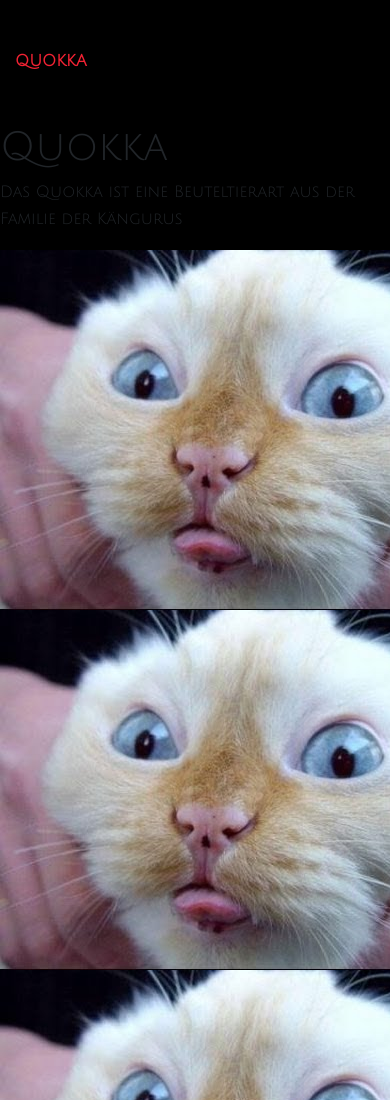
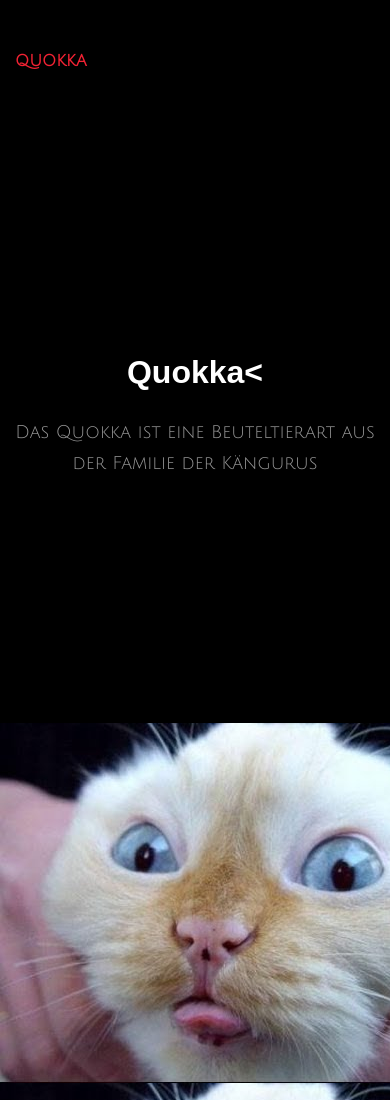
Before and after one commit to 3rxc/HTML, a plain HTML site: page animal/index.html in a window 390 px wide. Shown: the top 1100 px of the page. Drawn offline with Linux system fonts and the light colour scheme.

```diff
--- a/animal/index.html
+++ b/animal/index.html
@@ -40,8 +40,16 @@
         </div>
       </div>
     </header>
-    <h1>Quokka</h1>
-    <p>Das Quokka ist eine Beuteltierart aus der Familie der Kängurus</p>
+    <div class="site-section-cover">
+      <div class="container">
+        <div class="row align-items-center text-center justify-content-center">
+          <div class="col-lg-10">
+            <h1 class="text-white mb-4">Quokka<</h1>
+            <p class="lead">Das Quokka ist eine Beuteltierart aus der Familie der Kängurus</p>
+          </div>
+        </div>
+      </div>
+    </div>
 
     <img src="images/image_1.png" alt="Image">
     <img src="images/image_2.png" alt="Image">
--- a/animal/style/style.css
+++ b/animal/style/style.css
@@ -35,6 +35,7 @@ a:hover {
 .site-navbar .site-logo a {
     text-transform: uppercase;
     color: #F22233;
+    font-max-size: 50px;
     font-family: 'Julius Sans One', sans-serif;
 }
 .site-navbar ul li a.active {
@@ -153,3 +154,52 @@ a:hover {
     margin-top: 0px;
     visibility: visible;
     opacity: 1; }
+.site-section-cover {
+    position: relative;
+    background-size: cover;
+    background-repeat: no-repeat;
+    background-position: center center;
+    background: #000; }
+.site-section-cover,
+.site-section-cover .container {
+    position: relative;
+    z-index: 2; }
+.site-section-cover,
+.site-section-cover .container > .row {
+    height: calc(100vh - 196px);
+    min-height: 677px; }
+@media (max-width: 991.98px) {
+    .site-section-cover,
+    .site-section-cover .container > .row {
+        height: calc(70vh - 196px);
+        min-height: 600px; } }
+.site-section-cover.overlay {
+    position: relative; }
+.site-section-cover.overlay:before {
+    position: absolute;
+    content: "";
+    top: 0;
+    left: 0;
+    right: 0;
+    bottom: 0;
+    background: rgba(0, 0, 0, 0.3);
+    z-index: 1; }
+.site-section-cover.inner-page,
+.site-section-cover.inner-page .container > .row {
+    height: auto;
+    min-height: auto;
+    padding: 2em 0; }
+.site-section-cover.img-bg-section {
+    background-size: cover;
+    background-repeat: no-repeat; }
+.site-section-cover h1 {
+    font-size: 4rem;
+    line-height: 1.3;
+    font-family: "Poppins", sans-serif;
+    font-weight: 900 !important; }
+@media (max-width: 991.98px) {
+    .site-section-cover h1 {
+        font-size: 2rem; } }
+.site-section-cover p {
+    font-size: 18px;
+    color: rgba(255, 255, 255, 0.6); }
```
